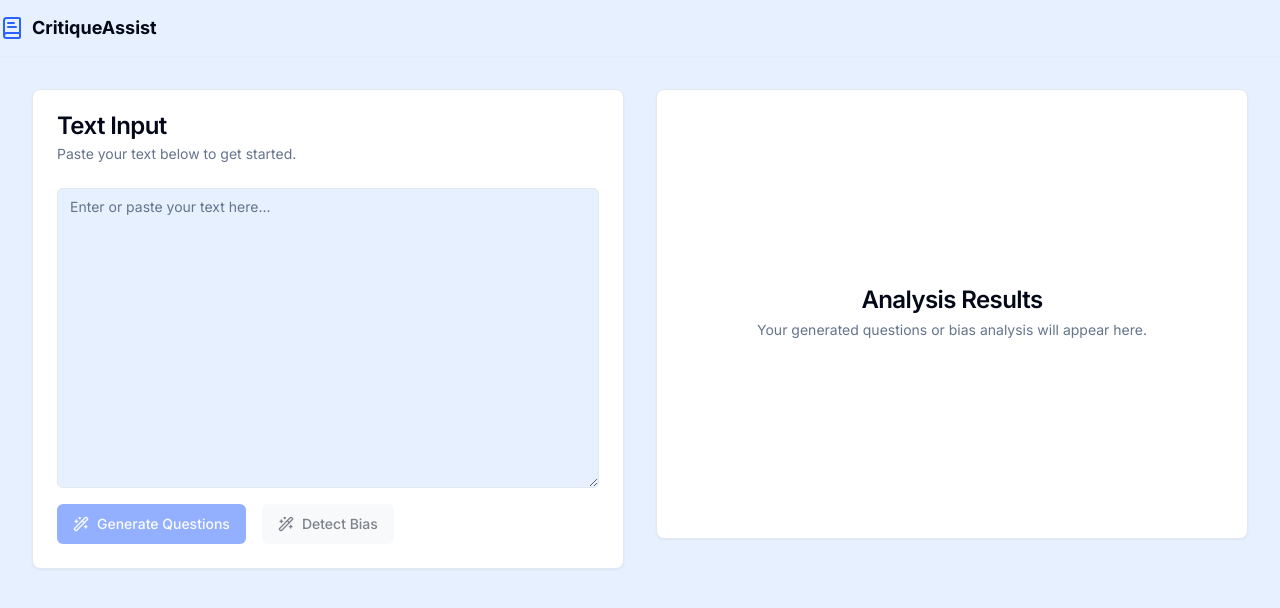
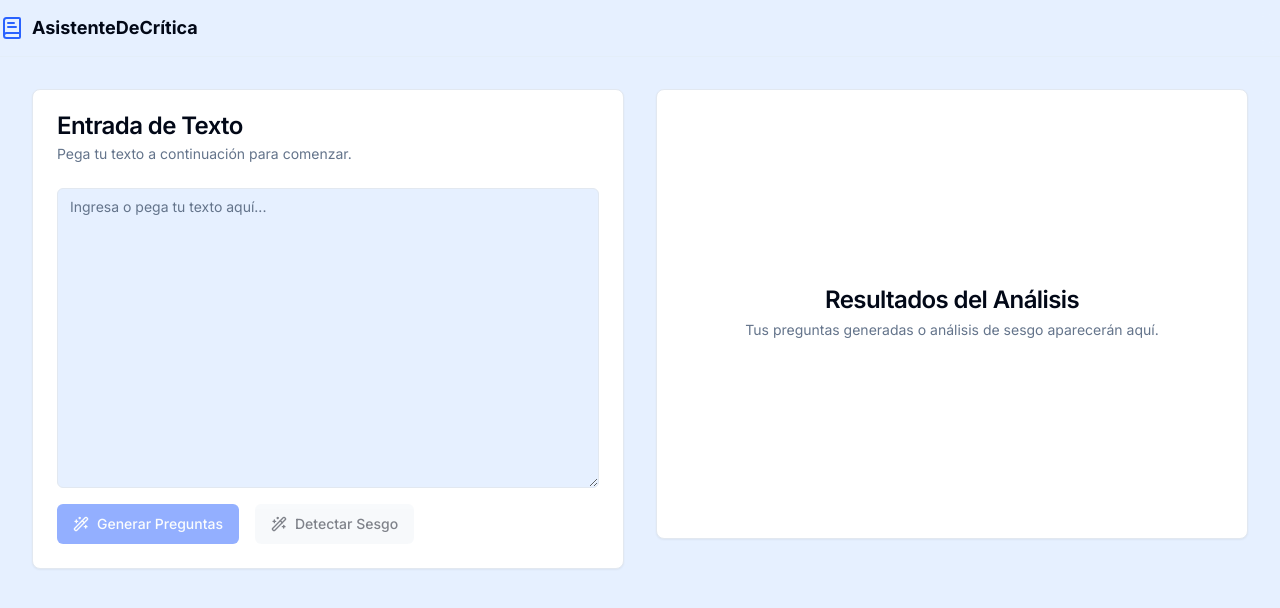
Before and after one commit to Marujac/tallerproy, a Next.js app: page / in a window 1280 px wide. Shown: the top 608 px of the page. Built offline with nearby package versions, Linux system fonts and the light colour scheme; what @genkit-ai/google-genai, genkit would draw is missing.

Commit message:
podrias poner todo el front end en español?

```diff
--- a/src/app/layout.tsx
+++ b/src/app/layout.tsx
@@ -5,8 +5,8 @@ import { Header } from '@/components/layout/header';
 import { cn } from '@/lib/utils';
 
 export const metadata: Metadata = {
-  title: 'CritiqueAssist',
-  description: 'Enhance your critical thinking with AI-powered analysis.',
+  title: 'AsistenteDeCrítica',
+  description: 'Mejora tu pensamiento crítico con análisis impulsado por IA.',
   icons: [{ rel: "icon", url: "/favicon.ico" }],
 };
 
@@ -16,7 +16,7 @@ export default function RootLayout({
   children: React.ReactNode;
 }>) {
   return (
-    <html lang="en" suppressHydrationWarning>
+    <html lang="es" suppressHydrationWarning>
       <head>
         <link rel="preconnect" href="https://fonts.googleapis.com" />
         <link rel="preconnect" href="https://fonts.gstatic.com" crossOrigin="anonymous" />
--- a/src/app/page.tsx
+++ b/src/app/page.tsx
@@ -33,8 +33,8 @@ export default function Home() {
     } catch (error) {
       toast({
         variant: 'destructive',
-        title: 'Error Generating Questions',
-        description: error instanceof Error ? error.message : 'An unknown error occurred.',
+        title: 'Error al Generar Preguntas',
+        description: error instanceof Error ? error.message : 'Ocurrió un error desconocido.',
       });
     } finally {
       setIsLoading(null);
@@ -51,8 +51,8 @@ export default function Home() {
     } catch (error) {
       toast({
         variant: 'destructive',
-        title: 'Error Detecting Bias',
-        description: error instanceof Error ? error.message : 'An unknown error occurred.',
+        title: 'Error al Detectar Sesgo',
+        description: error instanceof Error ? error.message : 'Ocurrió un error desconocido.',
       });
     } finally {
       setIsLoading(null);
@@ -64,12 +64,12 @@ export default function Home() {
       <div className="grid grid-cols-1 lg:grid-cols-2 gap-8 items-start">
         <Card className="w-full sticky top-20">
           <CardHeader>
-            <CardTitle>Text Input</CardTitle>
-            <CardDescription>Paste your text below to get started.</CardDescription>
+            <CardTitle>Entrada de Texto</CardTitle>
+            <CardDescription>Pega tu texto a continuación para comenzar.</CardDescription>
           </CardHeader>
           <CardContent>
             <Textarea
-              placeholder="Enter or paste your text here..."
+              placeholder="Ingresa o pega tu texto aquí..."
               value={text}
               onChange={(e) => setText(e.target.value)}
               className="min-h-[300px] text-base"
@@ -78,16 +78,16 @@ export default function Home() {
             <div className="flex flex-col sm:flex-row gap-4 mt-4">
               <Button onClick={onGenerateQuestions} disabled={!text || !!isLoading} className="w-full sm:w-auto">
                 {isLoading === 'questions' ? (
-                  <span className="flex items-center"><Wand2 className="mr-2 h-4 w-4 animate-spin" />Generating...</span>
+                  <span className="flex items-center"><Wand2 className="mr-2 h-4 w-4 animate-spin" />Generando...</span>
                 ) : (
-                  <span className="flex items-center"><Wand2 className="mr-2 h-4 w-4" />Generate Questions</span>
+                  <span className="flex items-center"><Wand2 className="mr-2 h-4 w-4" />Generar Preguntas</span>
                 )}
               </Button>
               <Button onClick={onDetectBias} disabled={!text || !!isLoading} variant="secondary" className="w-full sm:w-auto">
                 {isLoading === 'bias' ? (
-                  <span className="flex items-center"><Wand2 className="mr-2 h-4 w-4 animate-spin" />Analyzing...</span>
+                  <span className="flex items-center"><Wand2 className="mr-2 h-4 w-4 animate-spin" />Analizando...</span>
                 ) : (
-                  <span className="flex items-center"><Wand2 className="mr-2 h-4 w-4" />Detect Bias</span>
+                  <span className="flex items-center"><Wand2 className="mr-2 h-4 w-4" />Detectar Sesgo</span>
                 )}
               </Button>
             </div>
--- a/src/components/critique-assist/analysis-display.tsx
+++ b/src/components/critique-assist/analysis-display.tsx
@@ -32,9 +32,9 @@ export function AnalysisDisplay({ questions, biases, isLoading }: AnalysisDispla
       return (
         <div className="flex items-center justify-center h-full min-h-[400px]">
             <div className="text-center">
-                <CardTitle>Analysis Results</CardTitle>
+                <CardTitle>Resultados del Análisis</CardTitle>
                 <CardDescription className="mt-2">
-                    Your generated questions or bias analysis will appear here.
+                    Tus preguntas generadas o análisis de sesgo aparecerán aquí.
                 </CardDescription>
             </div>
         </div>
@@ -46,11 +46,11 @@ export function AnalysisDisplay({ questions, biases, isLoading }: AnalysisDispla
         <TabsList className="grid w-full grid-cols-2">
           <TabsTrigger value="questions">
             <HelpCircle className="mr-2 h-4 w-4" />
-            Critical Questions
+            Preguntas Críticas
           </TabsTrigger>
           <TabsTrigger value="bias">
             <Microscope className="mr-2 h-4 w-4" />
-            Bias Analysis
+            Análisis de Sesgo
           </TabsTrigger>
         </TabsList>
         <TabsContent value="questions">
@@ -58,7 +58,7 @@ export function AnalysisDisplay({ questions, biases, isLoading }: AnalysisDispla
             <QuestionQuiz questionsData={questions} />
           ) : (
             <div className="text-center py-16 text-muted-foreground">
-              Generate questions to see them here.
+              Genera preguntas para verlas aquí.
             </div>
           )}
         </TabsContent>
@@ -67,7 +67,7 @@ export function AnalysisDisplay({ questions, biases, isLoading }: AnalysisDispla
             <BiasAnalysis biasData={biases} />
           ) : (
             <div className="text-center py-16 text-muted-foreground">
-              Run bias detection to see results here.
+              Ejecuta la detección de sesgos para ver los resultados aquí.
             </div>
           )}
         </TabsContent>
--- a/src/components/critique-assist/bias-analysis.tsx
+++ b/src/components/critique-assist/bias-analysis.tsx
@@ -11,14 +11,14 @@ export function BiasAnalysis({ biasData }: BiasAnalysisProps) {
   if (!biasData || biasData.biasedPassages.length === 0) {
     return (
       <div className="text-center py-16">
-        <p className="text-muted-foreground">No potential biases or fallacies were detected.</p>
+        <p className="text-muted-foreground">No se detectaron sesgos o falacias potenciales.</p>
       </div>
     );
   }
 
   return (
     <div className="space-y-4">
-      <h3 className="text-lg font-semibold text-foreground px-1">Potential Bias & Fallacy Analysis</h3>
+      <h3 className="text-lg font-semibold text-foreground px-1">Análisis de Sesgo y Falacias Potenciales</h3>
       {biasData.biasedPassages.map((item, index) => (
         <Card key={index} className="bg-card shadow">
           <CardContent className="p-4">
--- a/src/components/critique-assist/question-quiz.tsx
+++ b/src/components/critique-assist/question-quiz.tsx
@@ -59,17 +59,17 @@ export function QuestionQuiz({ questionsData }: QuestionQuizProps) {
     return (
       <Card>
         <CardHeader>
-          <CardTitle>Quiz Complete!</CardTitle>
-          <CardDescription>You've answered all the questions.</CardDescription>
+          <CardTitle>¡Cuestionario Completo!</CardTitle>
+          <CardDescription>Has respondido todas las preguntas.</CardDescription>
         </CardHeader>
         <CardContent className="text-center py-8">
           <p className="text-5xl font-bold text-primary">{score} / {questions.length}</p>
-          <p className="text-muted-foreground mt-2">Correct Answers</p>
+          <p className="text-muted-foreground mt-2">Respuestas Correctas</p>
         </CardContent>
         <CardFooter>
           <Button onClick={handleRestart} className="w-full">
             <RotateCw className="mr-2 h-4 w-4" />
-            Try Again
+            Intentar de Nuevo
           </Button>
         </CardFooter>
       </Card>
@@ -79,7 +79,7 @@ export function QuestionQuiz({ questionsData }: QuestionQuizProps) {
   return (
     <Card>
       <CardHeader>
-        <CardTitle>Question {currentQuestionIndex + 1} of {questions.length}</CardTitle>
+        <CardTitle>Pregunta {currentQuestionIndex + 1} de {questions.length}</CardTitle>
         <Progress value={progressPercentage} className="mt-2" />
         <CardDescription className="pt-4 text-lg font-semibold text-foreground">
           {currentQuestion.question}
@@ -131,16 +131,16 @@ export function QuestionQuiz({ questionsData }: QuestionQuizProps) {
       <CardFooter className="flex-col items-stretch gap-2">
         {hasAnsweredCurrent && !answers[currentQuestionIndex].isCorrect && (
             <div className="rounded-md border border-chart-2/50 bg-chart-2/10 p-3 text-sm text-chart-2">
-                <strong>Correct Answer: </strong>{currentQuestion.answer}
+                <strong>Respuesta Correcta: </strong>{currentQuestion.answer}
             </div>
         )}
         {hasAnsweredCurrent ? (
            <Button onClick={handleNextQuestion} className="w-full">
-            Next Question <ArrowRight className="ml-2 h-4 w-4" />
+            Siguiente Pregunta <ArrowRight className="ml-2 h-4 w-4" />
           </Button>
         ) : (
           <Button onClick={handleCheckAnswer} disabled={!selectedOption} className="w-full">
-            Check Answer
+            Verificar Respuesta
           </Button>
         )}
       </CardFooter>
--- a/src/components/layout/header.tsx
+++ b/src/components/layout/header.tsx
@@ -7,7 +7,7 @@ export function Header() {
       <div className="container flex h-14 max-w-screen-2xl items-center">
         <Link href="/" className="flex items-center space-x-2 mr-6">
           <BookText className="h-6 w-6 text-primary" />
-          <span className="font-bold text-lg inline-block">CritiqueAssist</span>
+          <span className="font-bold text-lg inline-block">AsistenteDeCrítica</span>
         </Link>
       </div>
     </header>
```
